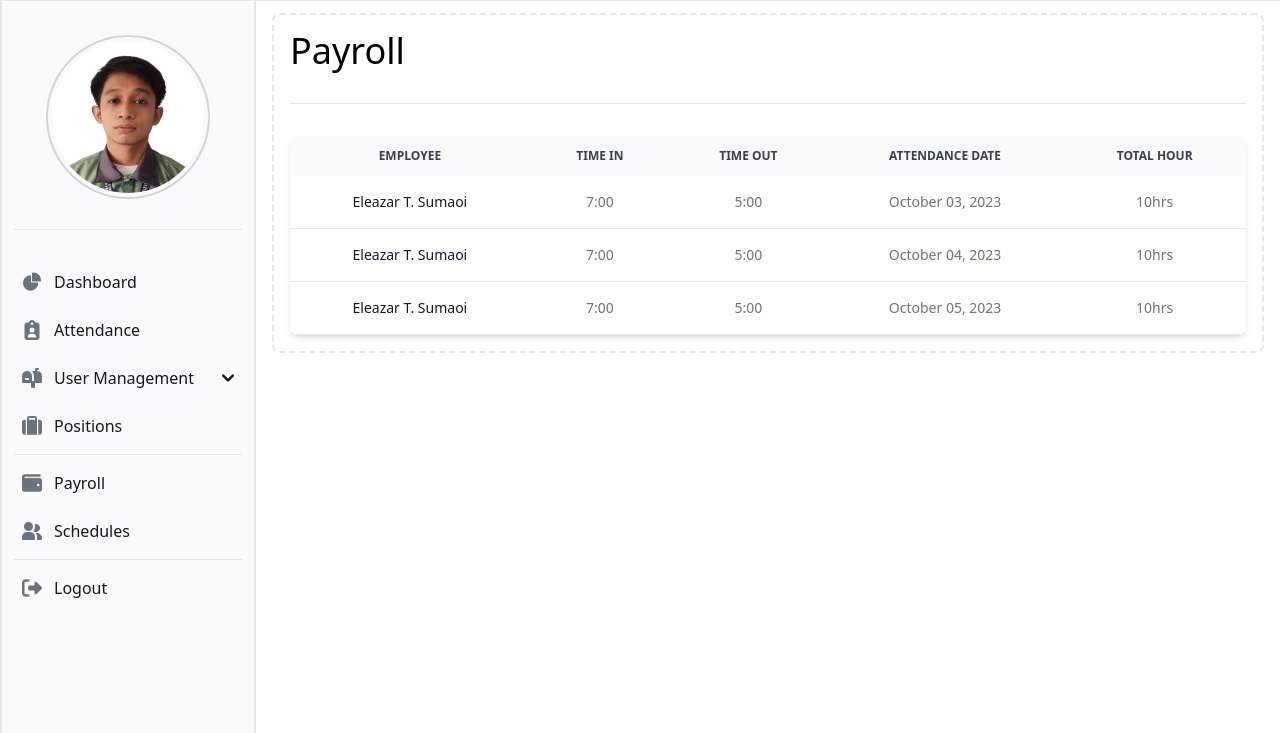
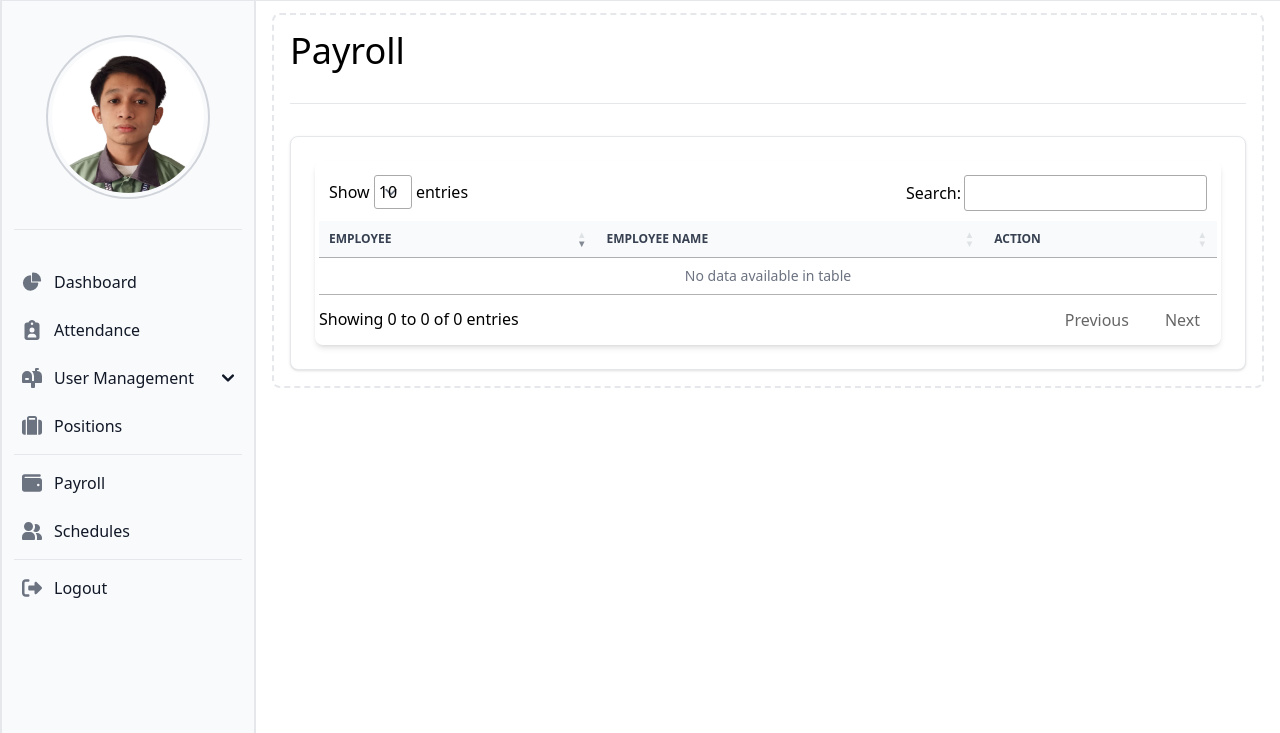
Before and after one commit to ItsMeMaui/Payroll-Management-with-Attendance-Monitoring-System, a PHP site: page /admin/pages/payroll.php in a window 1280 px wide. Shown: the part 67-800 px from the top of the page. Run offline with PHP 8.4, Linux system fonts and the light colour scheme; data that the repository does not hold is empty; some libraries are stand-ins or nearby versions.

Commit message:
add payroll functions

```diff
--- a/PMS/admin/components/sidebar.php
+++ b/PMS/admin/components/sidebar.php
@@ -79,6 +79,7 @@
 
             <hr class="h-px my-8 bg-gray-200 border-0 dark:bg-gray-700">
 
+            <!-- payroll -->
             <li>
                <a href="../pages/payroll.php" class="flex items-center p-2 text-gray-900 rounded-lg dark:text-white hover:bg-gray-100 dark:hover:bg-gray-700 group">
                   <svg class="flex-shrink-0 w-5 h-5 text-gray-500 transition duration-75 dark:text-gray-400 group-hover:text-gray-900 dark:group-hover:text-white" aria-hidden="true" xmlns="http://www.w3.org/2000/svg" fill="currentColor" viewBox="0 0 512 512">
--- a/PMS/admin/footer.php
+++ b/PMS/admin/footer.php
@@ -65,7 +65,13 @@
   let table4 = new DataTable('.users_table', {
     order: [0, 'desc']
   });
+  let table5 = new DataTable('.payroll_table', {
+    order: [0, 'desc']
+  });
 </script>
+
+
+
 
 
 <script src="https://code.jquery.com/jquery-3.7.1.min.js" integrity="sha256-/JqT3SQfawRcv/BIHPThkBvs0OEvtFFmqPF/lYI/Cxo=" crossorigin="anonymous"></script>
--- a/PMS/admin/pages/attendance.php
+++ b/PMS/admin/pages/attendance.php
@@ -27,7 +27,9 @@ $result_employees = mysqli_query($conn, $get_employees);
     div.dataTables_info {
       color: white !important;
     }
-
+    .dataTables_length{
+      padding: 10px;;
+    }
     .dataTables_length label {
       color: white !important;
     }
@@ -66,7 +68,7 @@ $result_employees = mysqli_query($conn, $get_employees);
 
     }
     .dataTables_length{
-      padding: padding: 10px;;
+      padding: 10px;;
     }
     .dataTables_length label {
       color: black !important;
--- a/PMS/admin/pages/payroll.php
+++ b/PMS/admin/pages/payroll.php
@@ -2,10 +2,99 @@
 include_once '../header.php';
 include_once '../components/navbar.php';
 include_once '../components/sidebar.php';
+
+
+$get_employees = "SELECT *, DATE_FORMAT(tbl_employees.created_at, '%M %d, %Y') as created_date
+                FROM tbl_employees
+                INNER JOIN tbl_roles
+                ON tbl_employees.role_id = tbl_roles.role_id
+                ORDER BY tbl_employees.created_at DESC;";
+$result_employees = mysqli_query($conn, $get_employees);
 ?>
 
 
+<style>
+  @media (prefers-color-scheme: dark) {
+    div.dataTables_wrapper {
+      color: white !important;
+    }
 
+    div.dataTables_info {
+      color: white !important;
+    }
+    .dataTables_length{
+      padding: 10px;;
+    }
+    .dataTables_length label {
+      color: white !important;
+    }
+
+    .dataTables_filter {
+      padding: 10px;
+      color: white !important;
+    }
+
+    .dataTables_filter label {
+      color: white !important;
+    }
+
+    .dataTables_paginate a {
+      color: white !important;
+    }
+
+    /* Default text color for light mode */
+    .text-dark-mode-light {
+      color: black;
+    }
+
+    /* Text color for dark mode */
+    .dark-mode .text-dark-mode-light {
+      color: white;
+    }
+  }
+
+  @media (prefers-color-scheme: light) {
+    div.dataTables_wrapper {
+      color: black !important;
+    }
+
+    div.dataTables_info {
+      color: black !important;
+    }
+
+    .dataTables_filter {
+      padding: 10px;
+
+    }
+
+    .dataTables_length {
+      padding: 10px;
+      ;
+    }
+
+    .dataTables_length label {
+      color: black !important;
+    }
+
+    .dataTables_filter label {
+      color: black !important;
+    }
+
+    .dataTables_paginate a {
+      color: black !important;
+    }
+
+    /* Default text color for light mode */
+    .text-dark-mode-light {
+      color: black;
+    }
+
+    /* Text color for dark mode */
+    .dark-mode .text-dark-mode-light {
+      color: black;
+    }
+  }
+</style>
 
 
 <div class="p-4 md:ml-64 overflow-y-auto dark:bg-gray-900 h-screen dark:text-white text-black">
@@ -13,82 +102,48 @@ include_once '../components/sidebar.php';
     <h1 class="text-4xl">Payroll</h1>
     <hr class="h-px my-8 bg-gray-200 border-0 dark:bg-gray-700">
 
-        <div class="relative overflow-x-auto shadow-md sm:rounded-lg">
-            <table class="w-full text-sm  text-gray-500 dark:text-gray-400 text-center">
+    <div class="w-full p-6 bg-white border border-gray-200 rounded-lg shadow dark:bg-gray-800 dark:border-gray-700">
+      <div class="relative overflow-x-auto shadow-md sm:rounded-lg p-1">
+        <table class="w-full text-sm text-gray-500 dark:text-black text-center payroll_table" id="payroll_tableID">
           <thead class="text-xs text-gray-700 uppercase bg-gray-50 dark:bg-gray-700 dark:text-gray-400">
             <tr>
               <th scope="col" class="px-6 py-3">
                 Employee
               </th>
               <th scope="col " class="px-6 py-3">
-                            Time In
+                Employee Name
               </th>
               <th scope="col" class="px-6 py-3">
-                            Time Out
-                        </th>
-                        <th scope="col" class="px-6 py-3">
-                            Attendance Date
-                        </th>
-                        <th scope="col" class="px-6 py-3">
-                            Total Hour
+                Action
               </th>
             </tr>
           </thead>
           <tbody>
-                    <tr class="bg-white border-b dark:bg-gray-800 dark:border-gray-700 hover:bg-gray-50 dark:hover:bg-gray-600">
-                        <th scope="row" class="px-6 py-4 font-medium text-gray-900 whitespace-nowrap dark:text-white">
-                            Eleazar T. Sumaoi
-                        </th>
-                        <td class="px-6 py-4">
-                            7:00
-                        </td>
-                        <td class="px-6 py-4">
-                            5:00
-                        </td>
-                        <td class="px-6 py-4">
-                            October 03, 2023
-                        </td>
-                        <td class="px-6 py-4 ">
-                            10hrs
+            <?php
+            while ($row = mysqli_fetch_array($result_employees)) {
+            ?>
+              <tr>
+                <td class="text-center"><?php echo $row['emp_id'] ?></td>
+                <td class="text-center"><?php echo $row['emp_fname'] ?> <?php echo " " ?><?php echo $row['emp_mname'] ?><?php echo " " ?><?php echo " " ?><?php echo $row['emp_lname'] ?></td>
+                <td class="text-center">
+                  <div class="row flex items-center text-center justify-center">
+                    <div class="col-6 ">
+
+                      <button data-modal-target="defaultModal" data-modal-toggle="defaultModal" class="block text-white bg-blue-700 hover:bg-blue-800 focus:ring-4 focus:outline-none focus:ring-blue-300 font-medium rounded-lg text-sm px-5 py-2.5 text-center dark:bg-blue-600 dark:hover:bg-blue-700 dark:focus:ring-blue-800 editempbtnclass" type="button">
+                        Payslip
+                      </button>
+                    </div>
+
+                  </div>
                 </td>
               </tr>
-                    <tr class="bg-white border-b dark:bg-gray-800 dark:border-gray-700 hover:bg-gray-50 dark:hover:bg-gray-600">
-                        <th scope="row" class="px-6 py-4 font-medium text-gray-900 whitespace-nowrap dark:text-white">
-                            Eleazar T. Sumaoi
-                        </th>
-                        <td class="px-6 py-4">
-                            7:00
-                        </td>
-                        <td class="px-6 py-4">
-                            5:00
-                        </td>
-                        <td class="px-6 py-4">
-                            October 04, 2023
-                        </td>
-                        <td class="px-6 py-4 ">
-                            10hrs
-                        </td>
-                    </tr>
-                    <tr class="bg-white border-b dark:bg-gray-800 dark:border-gray-700 hover:bg-gray-50 dark:hover:bg-gray-600">
-                        <th scope="row" class="px-6 py-4 font-medium text-gray-900 whitespace-nowrap dark:text-white">
-                            Eleazar T. Sumaoi
-                        </th>
-                        <td class="px-6 py-4">
-                            7:00
-                        </td>
-                        <td class="px-6 py-4">
-                            5:00
-                        </td>
-                        <td class="px-6 py-4">
-                            October 05, 2023
-                        </td>
-                        <td class="px-6 py-4 ">
-                            10hrs
-                        </td>
-                    </tr>
+            <?php } ?>
+
           </tbody>
         </table>
       </div>
+    </div>
+
   </div>
 </div>
 
--- a/PMS/admin/pages/users.php
+++ b/PMS/admin/pages/users.php
@@ -35,7 +35,9 @@ $result_employees = mysqli_query($conn, $get_employees);
     div.dataTables_info {
       color: white !important;
     }
-
+    .dataTables_length{
+      padding: 10px;;
+    }
     .dataTables_length label {
       color: white !important;
     }
@@ -74,7 +76,7 @@ $result_employees = mysqli_query($conn, $get_employees);
 
     }
     .dataTables_length{
-      padding: padding: 10px;;
+      padding: 10px;;
     }
     .dataTables_length label {
       color: black !important;
```
Also changed, not shown: PMS/admin/pages/employees.php (+14 -5 lines), PMS/admin/pages/positions.php (+25 -30 lines). Lines whose indentation alone changed are shown as unchanged.
